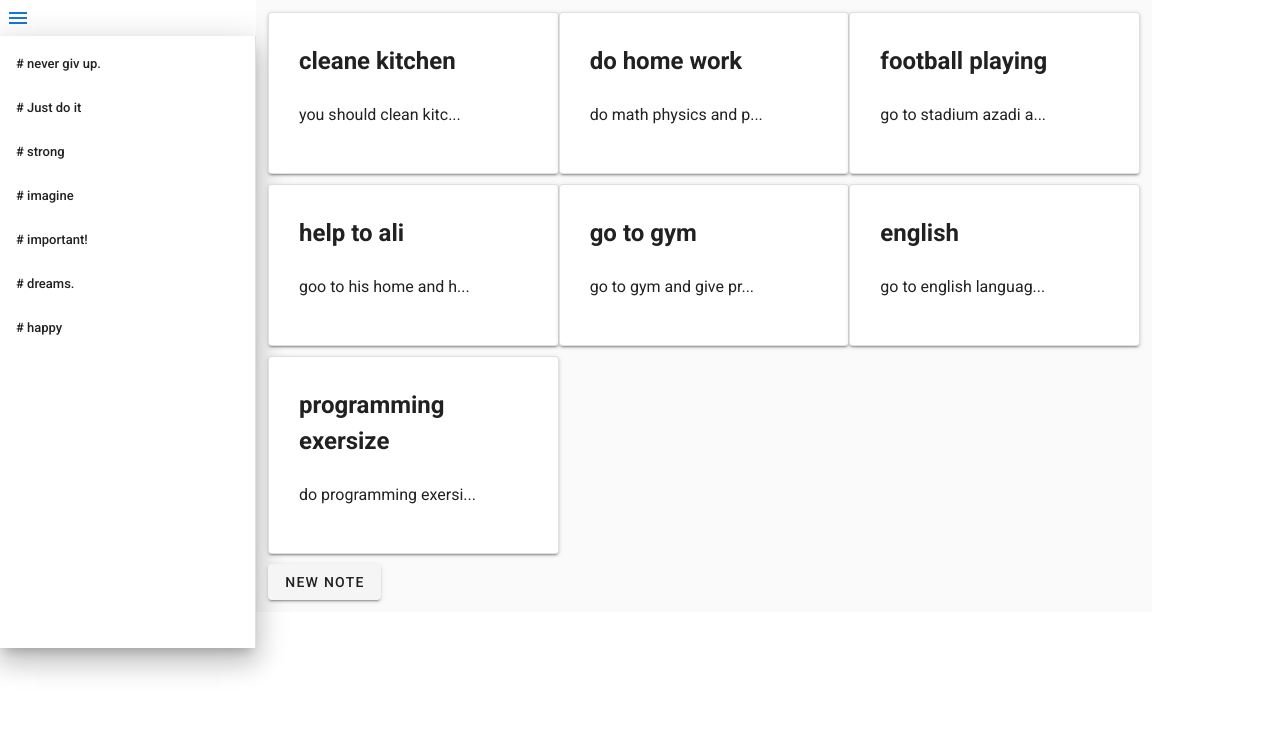
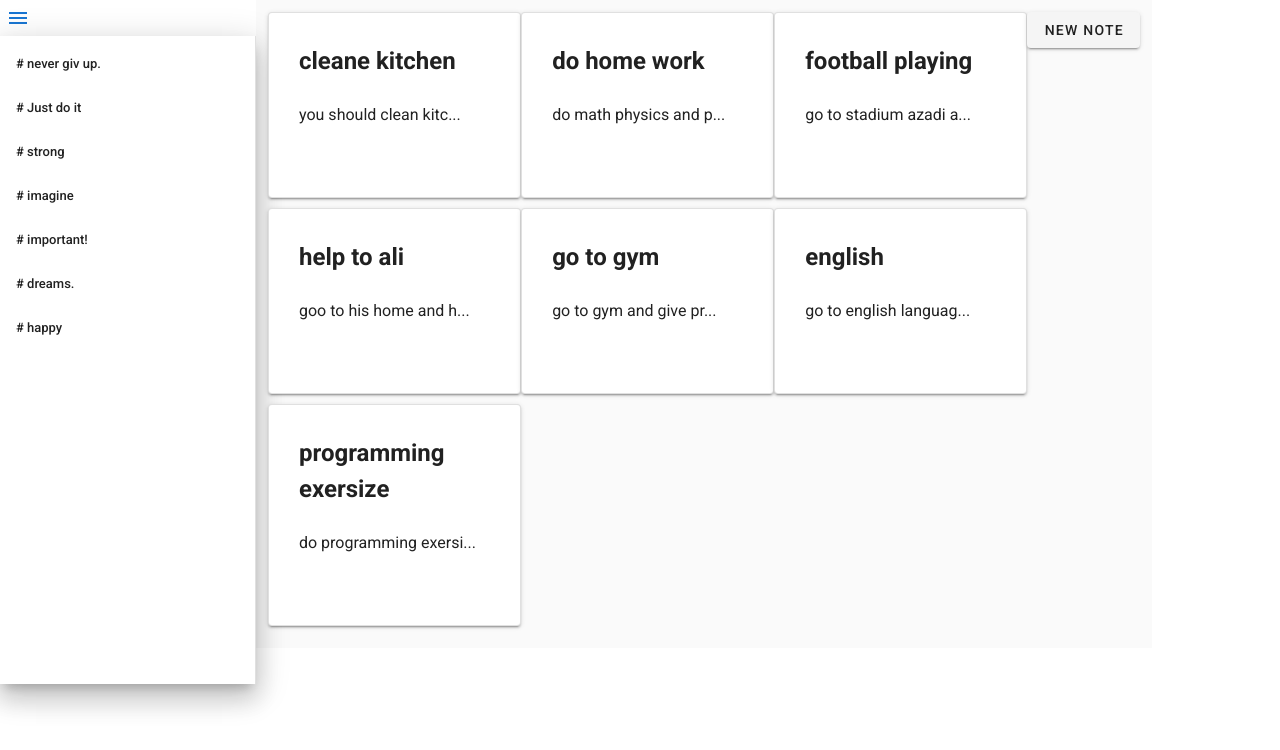
Before and after one commit to afrasiabi1374/notes, a Nuxt app: page / in a window 1280 px wide. Shown: the top 750 px of the page. Built offline with nearby package versions, Linux system fonts and the light colour scheme.

Commit message:
ali commit

```diff
--- a/components/todoNotes/CardNote.vue
+++ b/components/todoNotes/CardNote.vue
@@ -3,11 +3,21 @@
     <h2> {{note.title}} </h2>
     <br>
     <p> {{  note.text.substr(0,21)+'...'}} </p>
+    <div class="container">
+        <v-chip
+          v-for="(tag,tagIndex) in tags" :key="tagIndex"
+          class="ma-2"
+          x-small>
+
+
+          {{tag}}
+        </v-chip>
+    </div>
   </v-card>
 </template>
 <script>
   export default {
-  props: ['note']
+  props: ['note','tags']
   }
 </script>
 <style >
@@ -21,4 +31,7 @@
       transition: all 1s;
       cursor: pointer;
   }
+  .container{
+    display: flex;
+  }
 </style>
--- a/pages/index.vue
+++ b/pages/index.vue
@@ -6,14 +6,13 @@
         <v-row no-gutters>
           <v-col cols="12" sm="4"
             v-for="(note, index) in allNotes" :key="index" >
-            <card-note :note="note" @click="formNote=note" v-on:changeTags="showTag = $event;logger()" />
-
+            <card-note :note="note" @click="formNote=note" :tags="showTag" />
           </v-col>
         </v-row>
         <v-btn  @click="formNote={title: '', text: ''};">new note</v-btn>
       </v-container >
       <!-- <note-form v-model="formNopte" :value="formNote" @input="(v) => formNote=v" /> -->
-      <note-form v-model="formNote" />
+      <note-form v-model="formNote" v-on:changeTags="showTag = $event;logger()"/>
     </div>
   </div>
 </template>
```
